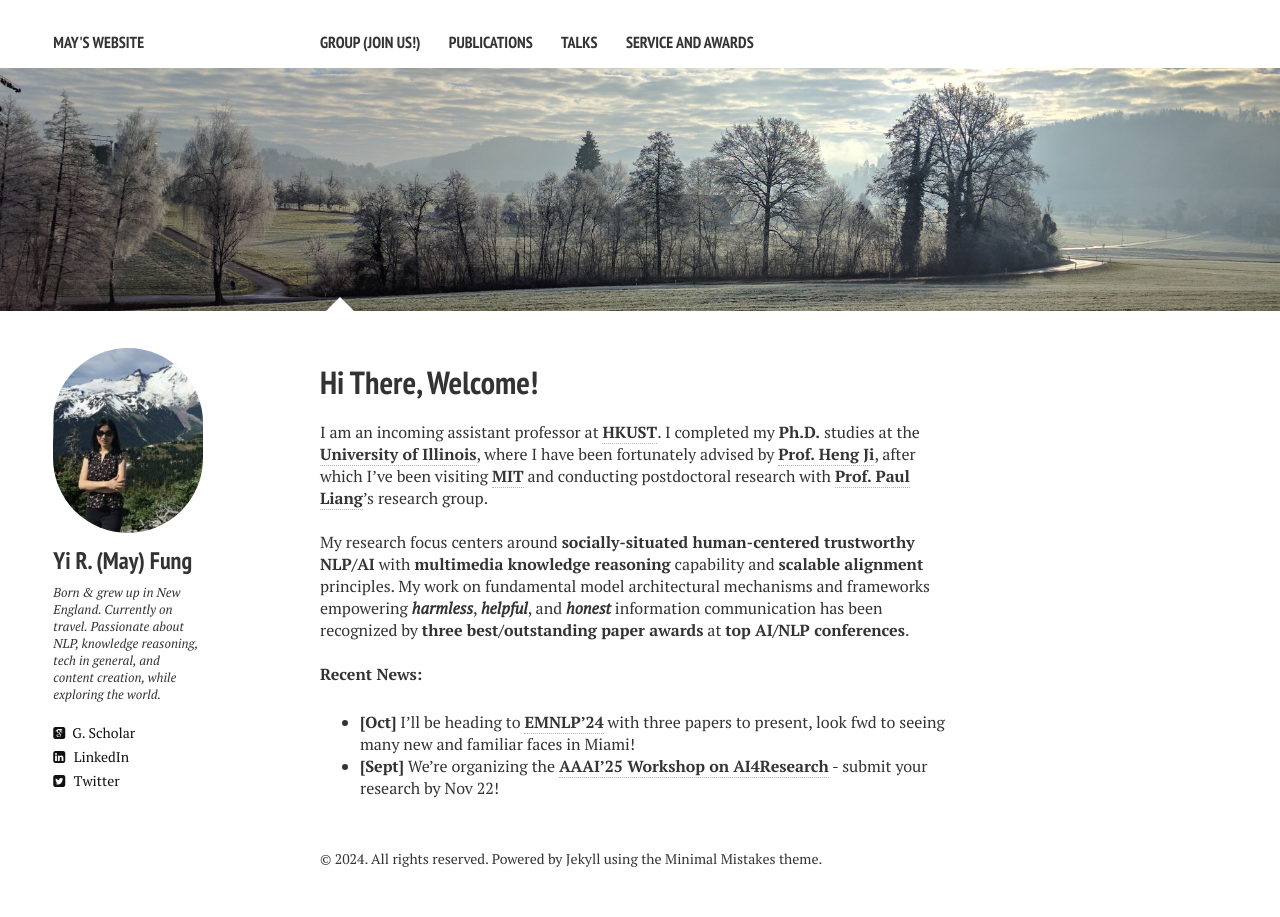
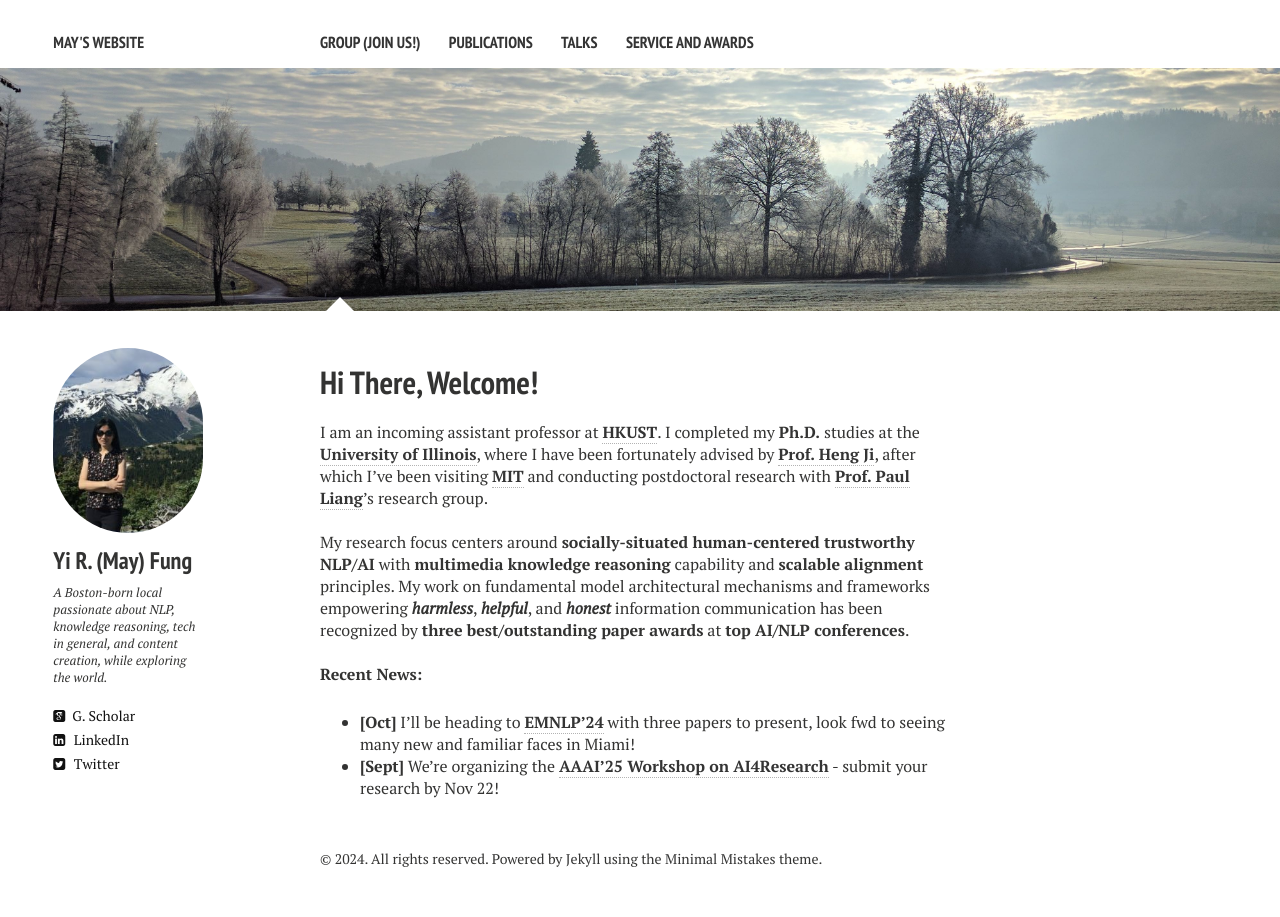
Before and after one commit to yrf1/yrf1.github.io, a Jekyll site: the page built from index.md, in a window 1280 px wide. Built offline with Jekyll 4.4.1, drawn with Linux system fonts in a browser that asks for light colours; nearby versions of some CDN libraries.

Commit message:
Update _config.yml

```diff
--- a/_config.yml
+++ b/_config.yml
@@ -1,14 +1,14 @@
 title:            May's website
 description:      Welcome to my site.
 # Your site's domain goes here. Leave localhost server or blank when working locally.
-url:              https://yrf1.github.io
+url:              https://mayrfung.github.io
 disqus_shortname: yfung
 
 # Owner/author information
 owner:
   name:           Yi R. (May) Fung
   avatar:         yfung.png
-  bio:            Born & grew up in New England. Currently on travel. Passionate about NLP, knowledge reasoning, tech in general, and content creation, while exploring the world.
+  bio:            A Boston-born local passionate about NLP, knowledge reasoning, tech in general, and content creation, while exploring the world.
   email:          yifung2@illinois.edu
   # Social networking links are used in author-bio sidebar. Update and remove as you like.
   twitter: May_F1_
```
